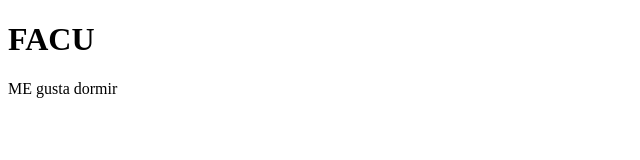
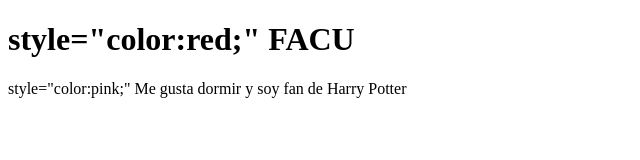
Before and after one commit to andrea836/practica1, a plain HTML site: page index.html in a window 1280 px wide. Shown: the whole page, without its empty margins (0-640 px from the left). Drawn offline with Linux system fonts and the light colour scheme.

Commit message:
actualizacion

```diff
--- a/index.html
+++ b/index.html
@@ -8,8 +8,8 @@
 </head>
 <body>
 
-    <h1>FACU</h1>
-    <p>ME gusta dormir </p>
+    <h1> style="color:red;" FACU</h1>
+    <p> style="color:pink;" Me gusta dormir y soy fan de Harry Potter</p>
 
 </body>
 </html>
```
